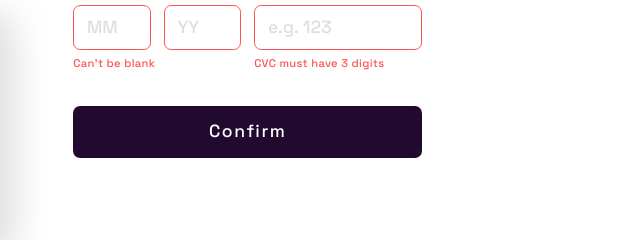
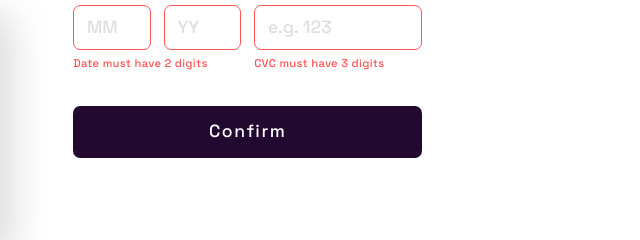
Before and after one commit to zerescas/interactive-card-details-form, a plain HTML site: page index.html in a window 1280 px wide. Both pictures are taken after typing "Sample", "Sample", "Sample", "Sample", "Sample" into the empty fields and a click on the button "Confirm". Shown: the part 430-670 px from the top of the page, 625-1265 px from the left. Drawn offline with nearby package versions, Linux system fonts and the light colour scheme.

Commit message:
Fix error message for exp-date

```diff
--- a/index.html
+++ b/index.html
@@ -97,7 +97,7 @@
 
                 <p class="credit-card-form__input-error-msg" id="error-msg-exp-date"
                   data-linked-inputs="card-exp-date-mm card-exp-date-yy">
-                  Can't be blank
+                  Date must have 2 digits
                 </p>
               </div>
 
```
